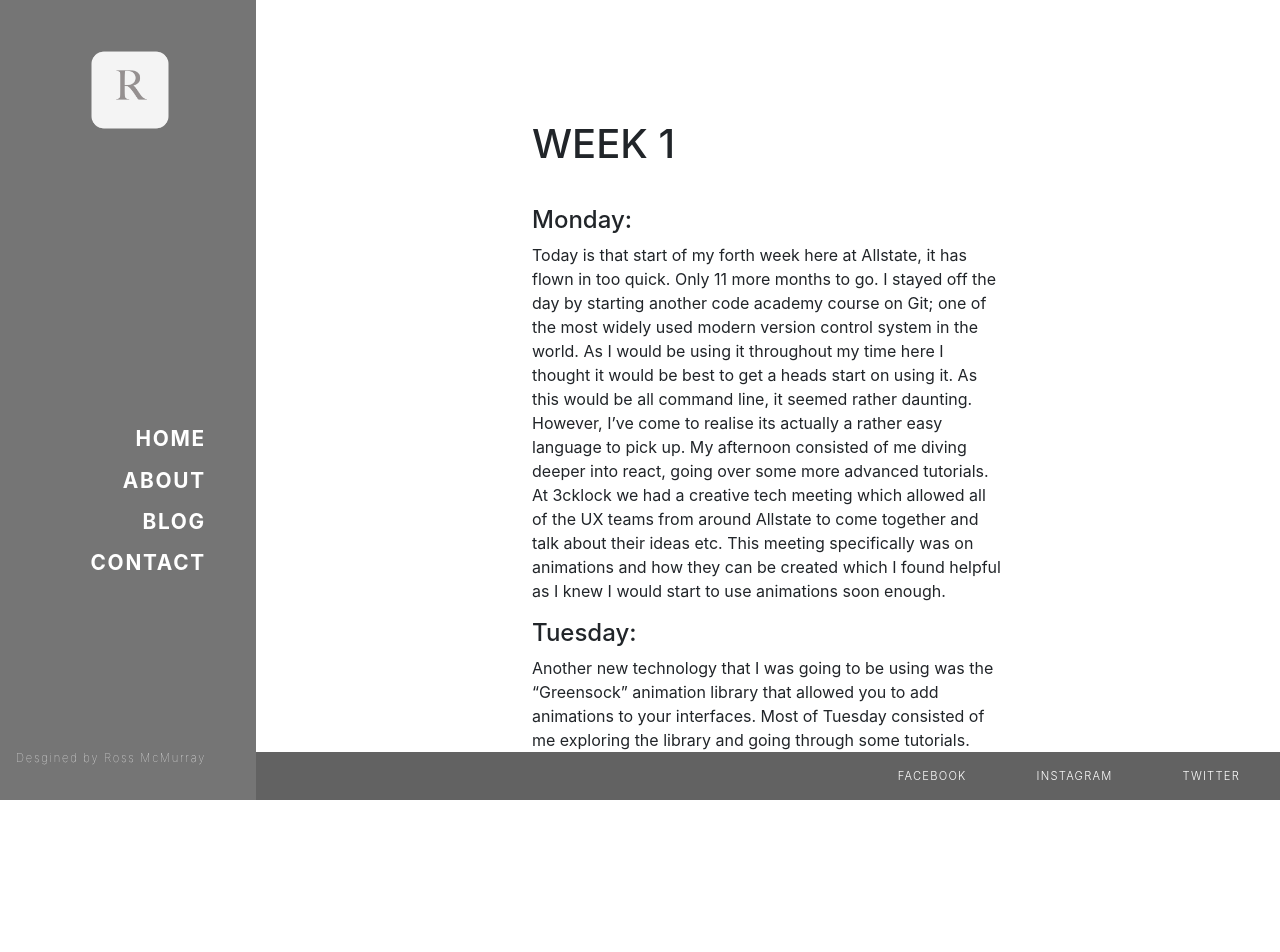
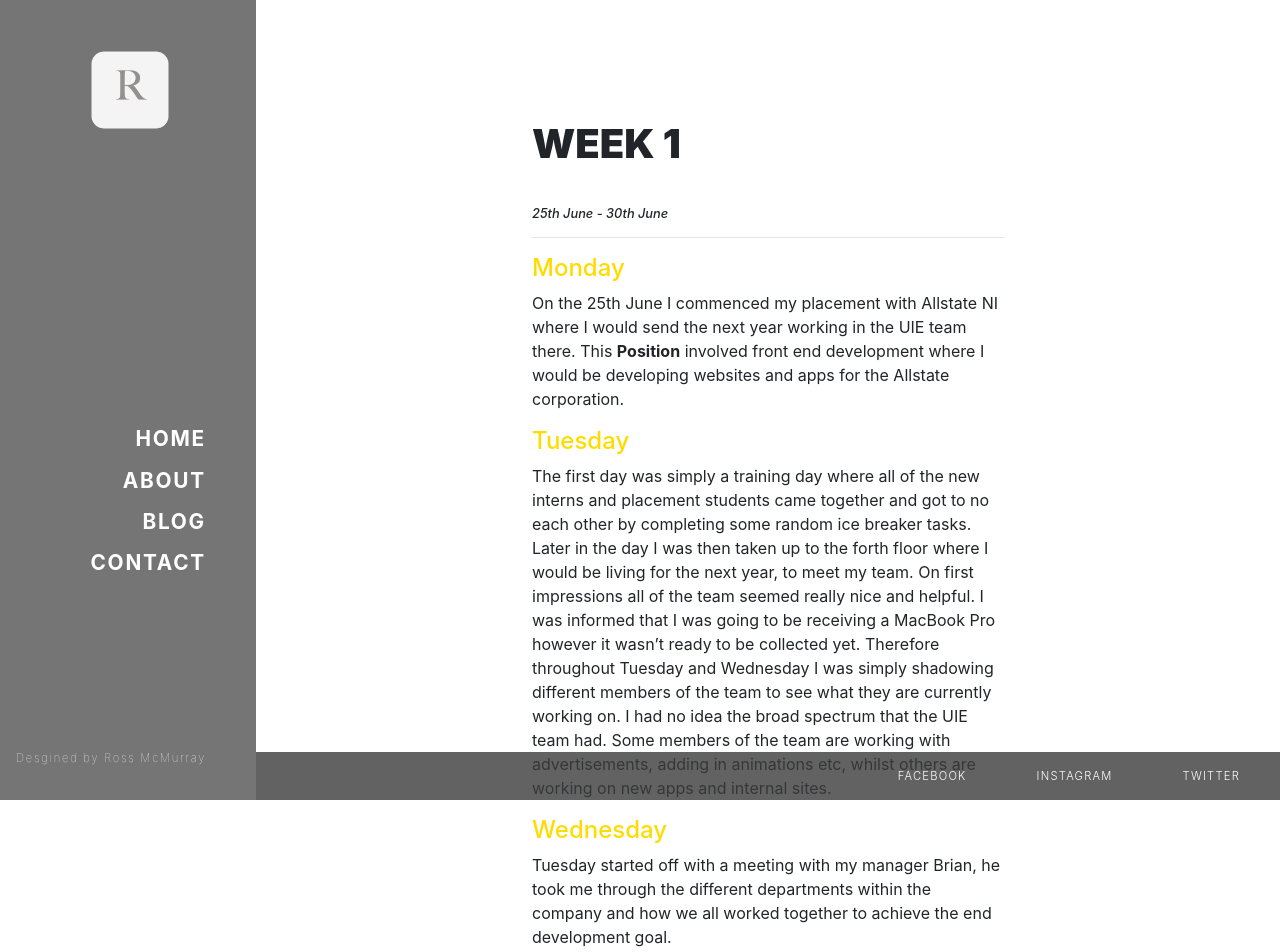
Before and after one commit to RossUIE/blog, a React app: page / in a window 1280 px wide. Shown: the top 952 px of the page. Before the commit the page ends 800 px from the top, so only its background shows below. Built offline with nearby package versions, Linux system fonts and the light colour scheme.

Commit message:
Mapping of data added

```diff
--- /dev/null
+++ b/src/Data/BlogPosts.js
@@ -0,0 +1,50 @@
+import React from 'react';
+
+export const blogPosts = [
+    {
+        title: 'Week 1',
+        timestap: <i>25th June - 30th June</i>,
+        post: [
+
+            {
+                title: 'Monday',
+                content: <span>On the 25th June I commenced my placement with Allstate NI where I would send the next year working in the UIE team there. This <strong>Position</strong> involved front end development where I would be developing websites and apps for the Allstate corporation.</span>,
+
+            },
+            {
+                title: 'Tuesday',
+                content: 'The first day was simply a training day where all of the new interns and placement students came together and got to no each other by completing some random ice breaker tasks. Later in the day I was then taken up to the forth floor where I would be living for the next year, to meet my team. On first impressions all of the team seemed really nice and helpful. I was informed that I was going to be receiving a MacBook Pro however it wasn’t ready to be collected yet. Therefore throughout Tuesday and Wednesday I was simply shadowing different members of the team to see what they are currently working on. I had no idea the broad spectrum that the UIE team had. Some members of the team are working with advertisements, adding in animations etc, whilst others are working on new apps and internal sites.',
+            },
+            {
+                title: 'Wednesday',
+                content: 'Tuesday started off with a meeting with my manager Brian, he took me through the different departments within the company and how we all worked together to achieve the end development goal. ',
+            },
+            {
+                title: 'Thursday',
+                content: ''
+            },
+        ]
+    },
+    {
+        title: 'Week 2',
+        post: [
+
+            {
+                title: 'Monday',
+                content: 'On the 25th June I commenced my placement with Allstate NI where I would send the next year working in the UIE team there. This Position involved front end development where I would be developing websites and apps for the Allstate corporation.',
+            },
+            {
+                title: 'Tuesday',
+                content: 'The first day was simply a training day where all of the new interns and placement students came together and got to no each other by completing some random ice breaker tasks. Later in the day I was then taken up to the forth floor where I would be living for the next year, to meet my team. On first impressions all of the team seemed really nice and helpful. I was informed that I was going to be receiving a MacBook Pro however it wasn’t ready to be collected yet. Therefore throughout Tuesday and Wednesday I was simply shadowing different members of the team to see what they are currently working on. I had no idea the broad spectrum that the UIE team had. Some members of the team are working with advertisements, adding in animations etc, whilst others are working on new apps and internal sites.',
+            },
+            {
+                title: 'Wednesday',
+                content: 'Tuesday started off with a meeting with my manager Brian, he took me through the different departments within the company and how we all worked together to achieve the end development goal. ',
+            },
+            {
+                title: 'Thursday',
+                content: ''
+            },
+        ]
+    },
+]
--- a/src/components/App.js
+++ b/src/components/App.js
@@ -10,7 +10,7 @@ class App extends Component {
         return (
             <div>
             <Sidebar />
-            <BlogContainer/>
+            <BlogContainer name="ross1"/>
             </div>
         );
     }
--- a/src/components/BlogContainer/BlogContainer.js
+++ b/src/components/BlogContainer/BlogContainer.js
@@ -1,27 +1,54 @@
-import React, { Component} from 'react'
-import ReactDOM from 'react-dom'
+import React, { Component } from 'react'
+import ReactDOM from 'react-dom';
 import './BlogContainer.scss';
-import Bottombar from '../Bottombar/Bottombar.js'
+import Bottombar from '../Bottombar/Bottombar.js';
+import { blogPosts } from '../../Data/BlogPosts.js'
 
 export default class BlogContainer extends Component {
 
+    constructor(props) {
+
+        super(props);
+
+        this.state = {
+            BlogPosts: blogPosts
+
+        }
+
+        this.printCard = this.printCard.bind(this)
+
+
+    }
+
+    printCard() {
+        return (
+            this.state.BlogPosts.map((week, index) =>
+
+                <div className="blogPost" key={index}>
+                    <h1>{week.title}</h1>
+                    <h6>{week.timestap}</h6>
+                    <hr/>
+                    {
+                        week.post.map((day, i) =>
+                            <React.Fragment key={`blog-post-${index}-${i}`}>
+                                <h4>{day.title}</h4>
+                                <div>{day.content === '' ? <p><i>I didnt seem to write anything for this day...soz</i></p> : <p>{day.content}</p>}</div>
+                            </React.Fragment>
+                        )
+                    }
+                </div>
+            )
+        )
+    }
+
     render() {
         return (
-        <div className="blogContainer">
-        <div className="blogPost">
-        <h1>Week 1</h1>
-        <h4>Monday:</h4>
-        <p>Today is that start of my forth week here at Allstate, it has flown in too quick. Only 11 more months to go. I stayed off the day by starting another code academy course on Git; one of the most widely used modern version control system in the world. As I would be using it throughout my time here I thought it would be best to get a heads start on using it. As this would be all command line, it seemed rather daunting. However, I’ve come to realise its actually a rather easy language to pick up. My afternoon consisted of me diving deeper into react, going over some more advanced tutorials. At 3cklock we had a creative tech meeting which allowed all of the UX teams from around Allstate to come together and talk about their ideas etc. This meeting specifically was on animations and how they can be created which I found helpful as I knew I would start to use animations soon enough.</p>
-        <h4>Tuesday:</h4>
+            <div className="blogContainer">
 
-<p>Another new technology that I was going to be using was the “Greensock” animation library that allowed you to add animations to your interfaces. Most of Tuesday consisted of me exploring the library and going through some tutorials.</p>
-        </div>
+                {this.printCard()}
 
-
-
-        <Bottombar/>
-
-        </div>
+                <Bottombar />
+            </div>
         );
     }
 }
--- a/src/components/BlogContainer/BlogContainer.scss
+++ b/src/components/BlogContainer/BlogContainer.scss
@@ -15,11 +15,20 @@
     margin: auto;
     padding: 20px;
     margin-top: 100px;
-
+    word-wrap: break-word;
 
     h1 {
         padding-bottom: 30px;
         text-transform: uppercase;
+        font-weight: 900;
+    }
+
+    h4 {
+        color: #FFDC00;
+    }
+
+    h6 {
+        font-size: 0.8rem
     }
 
     p {
```
Also changed, not shown: 1 other file (tests, documents, lock files or other folders).
